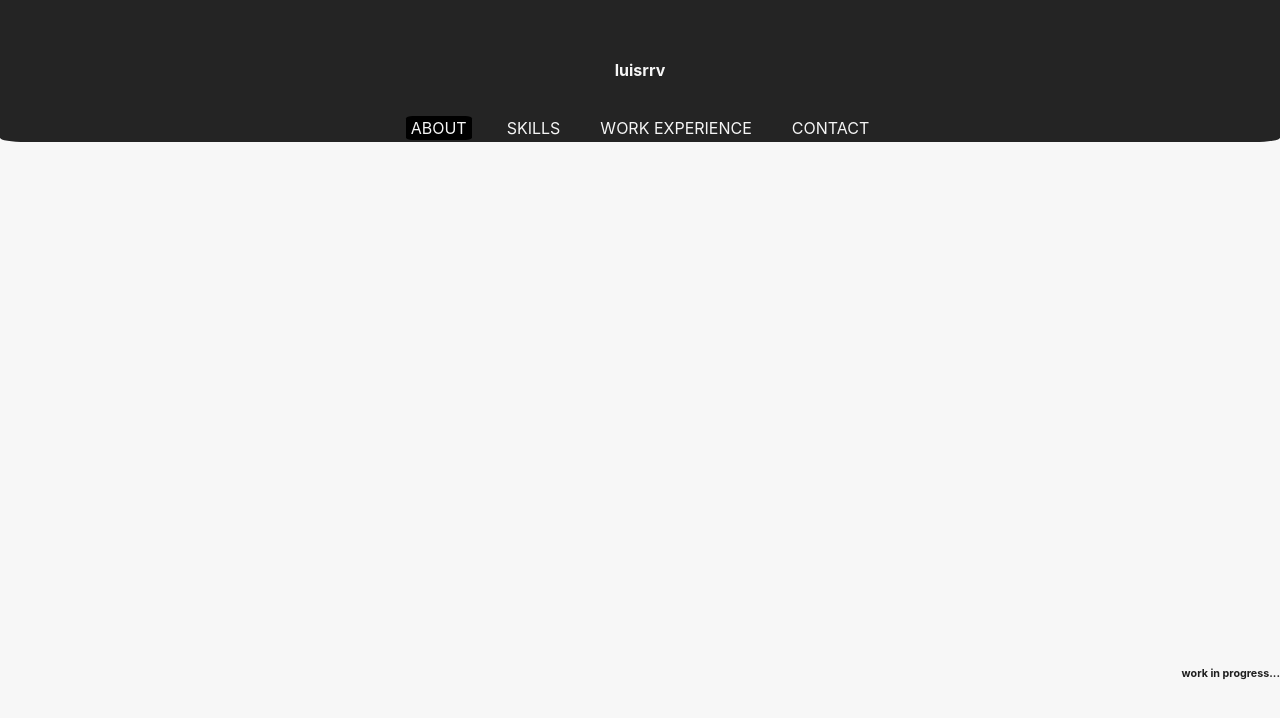
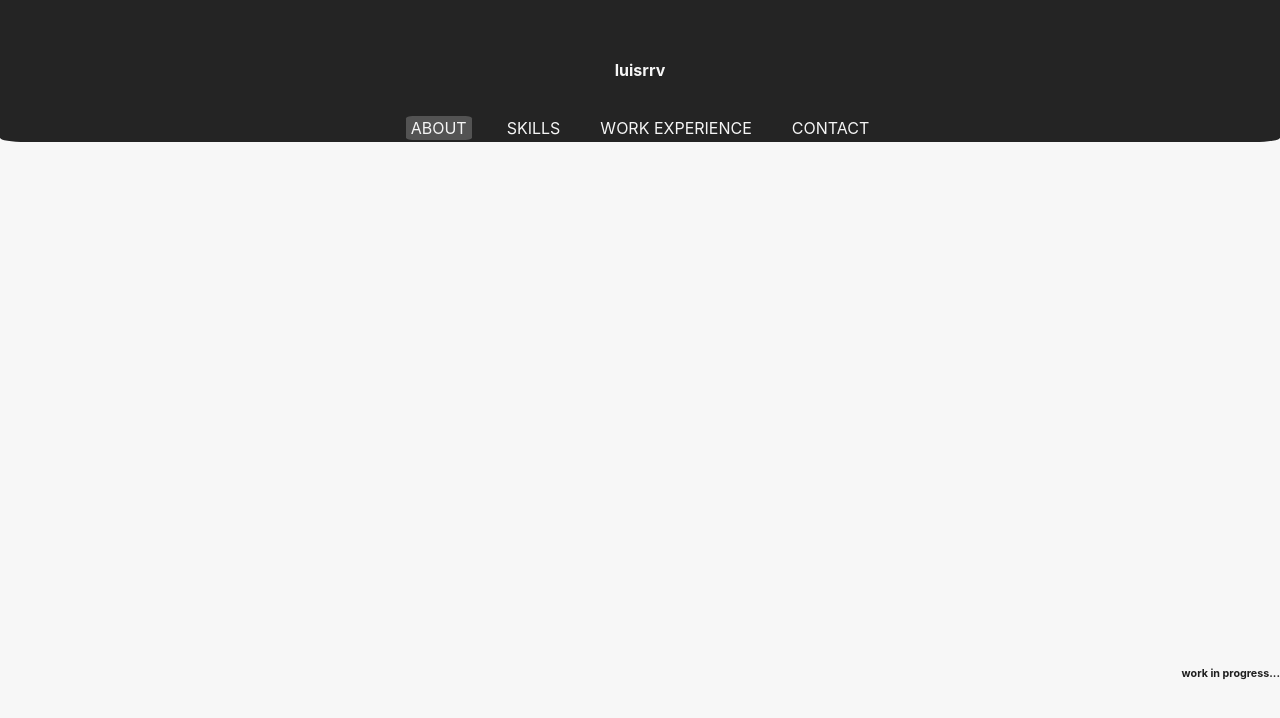
Before and after one commit to luisrrv/luisrrv.github.io, a plain HTML site: page index.html in a window 1280 px wide. In both pictures the pointer is over the link "ABOUT". Shown: the part 68-786 px from the top of the page. Drawn offline with Linux system fonts and the light colour scheme.

Commit message:
Update index.html

```diff
--- a/index.html
+++ b/index.html
@@ -62,7 +62,7 @@
     white-space:nowrap;
     }
     #buttons li a:hover {
-        background-color: black;
+        background-color: rgb(83, 83, 83);
     }
     .intro {
 
```
